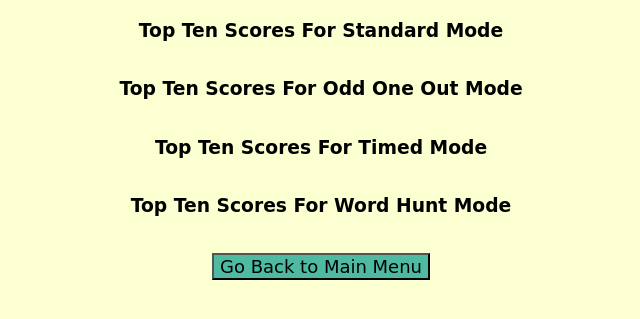
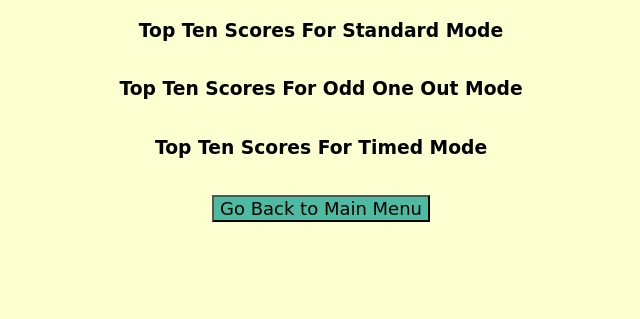
Before and after one commit to LeonKeithFranco/cmpt276-namingVariablesIsHard-group-project, a Node project: template views/pages/leaderboard.ejs in a window 1280 px wide. Shown: the part 322-641 px from the top of the page, without its empty margins (319-959 px from the left). Run offline with Node 20 templates, Linux system fonts and the light colour scheme; the template is opened without the code that fills it, so the values that code supplies are empty; some libraries are stand-ins or nearby versions.

Commit message:
Update leaderboard.ejs

```diff
--- a/views/pages/leaderboard.ejs
+++ b/views/pages/leaderboard.ejs
@@ -53,15 +53,6 @@
             </tr>
             <% }); %>
         </table>
-        <h3 class="text">Top Ten Scores For Word Hunt Mode</h2>
-        <table id="topTenTimedScores" class="text">
-            <% topTenWordHuntScores.forEach((score) => { %>
-            <tr>
-                <td><%= score.username %>: </td>
-                <td><%= score.word_hunt %></td>
-            </tr>
-            <% }); %>
-        </table>
         <br>
         <button id="backToMainMenuButton" class="button">Go Back to Main Menu</button>
     </center>
```
